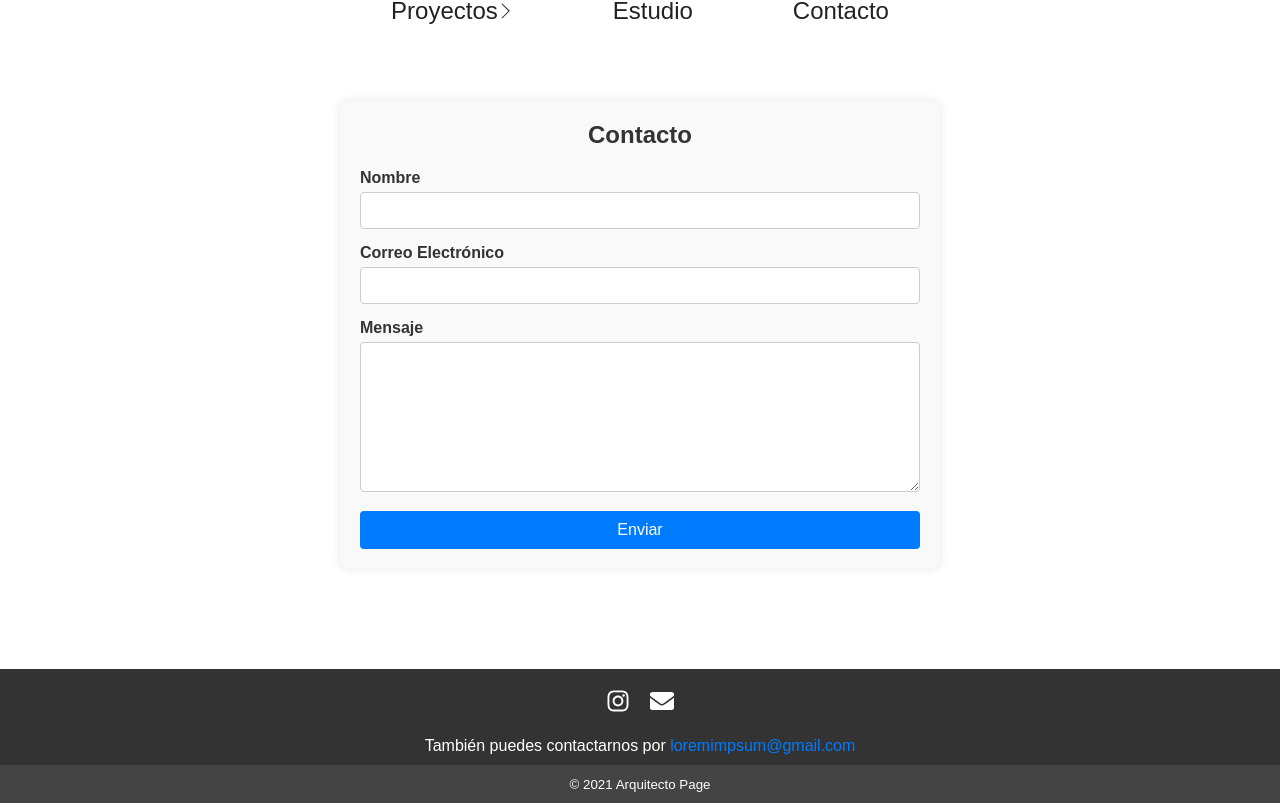
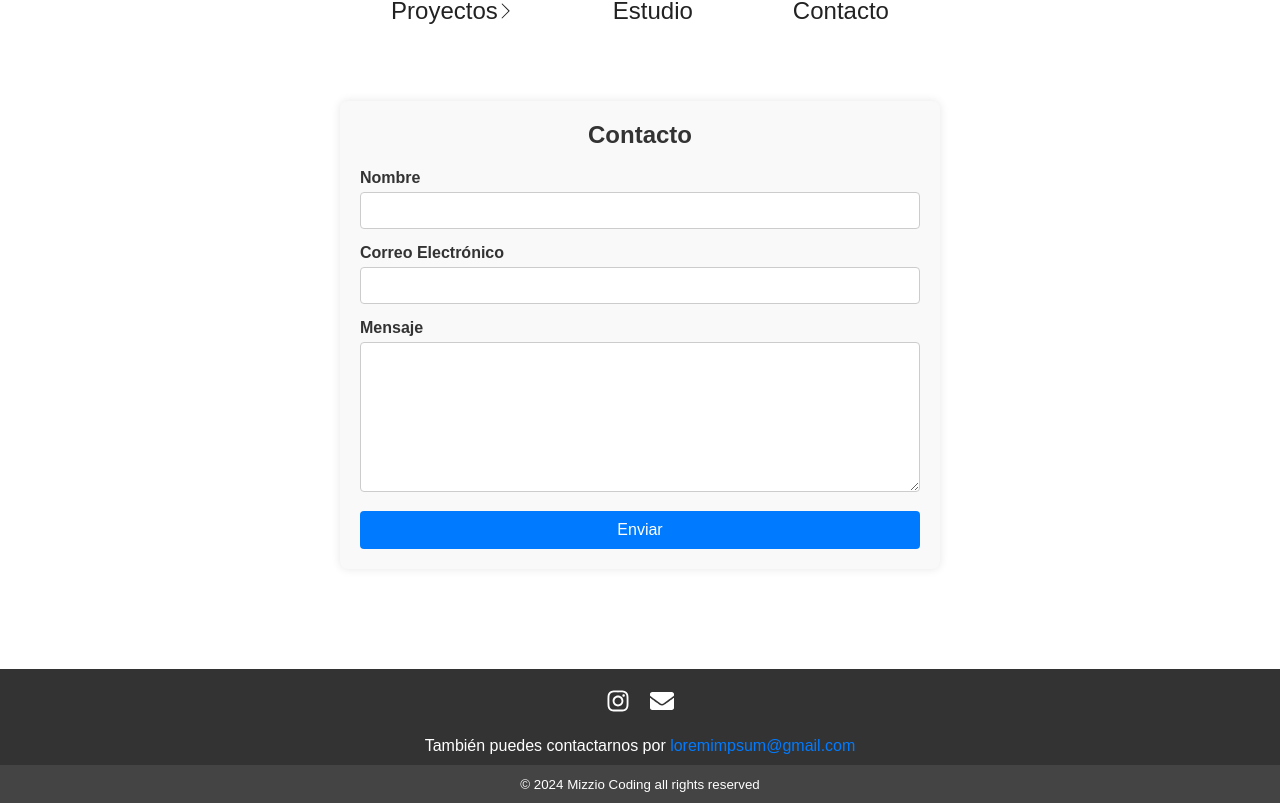
Before and after one commit to MizzioCoding/ProyectoArquitectoEZ, a React (Vite) app in the folder arquitectopage/: page /contacto in a window 1280 px wide. Shown: the part 314-1117 px from the top of the page. Built offline with nearby package versions, Linux system fonts and the light colour scheme; a web font is replaced by a local one.

Commit message:
Update Footer.jsx

```diff
--- a/arquitectopage/components/Footer.jsx
+++ b/arquitectopage/components/Footer.jsx
@@ -15,7 +15,7 @@ const Footer = () => {
       </div>
       <p>También puedes contactarnos por <a href="mailto:loremimpsum@gmail.com">loremimpsum@gmail.com</a></p>
       <div className="footer-copy">
-        <small>&copy; 2021 Arquitecto Page</small>
+        <small>&copy; 2024 Mizzio Coding all rights reserved</small>
       </div>
     </footer>
   );
```
